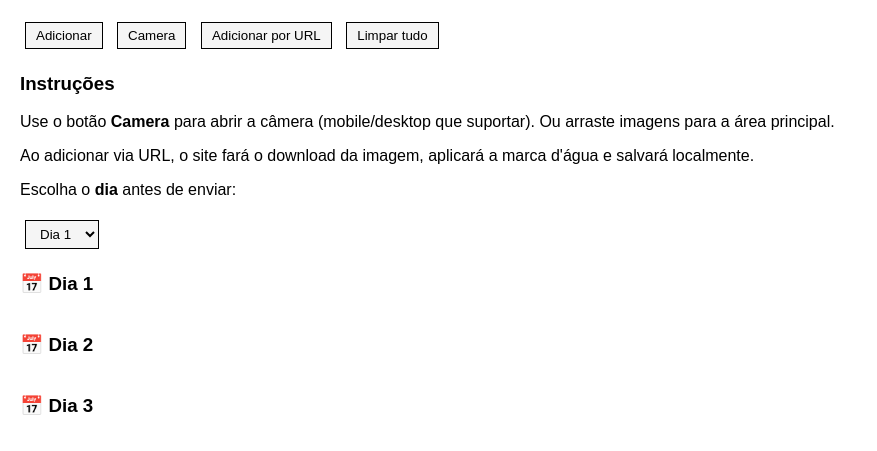
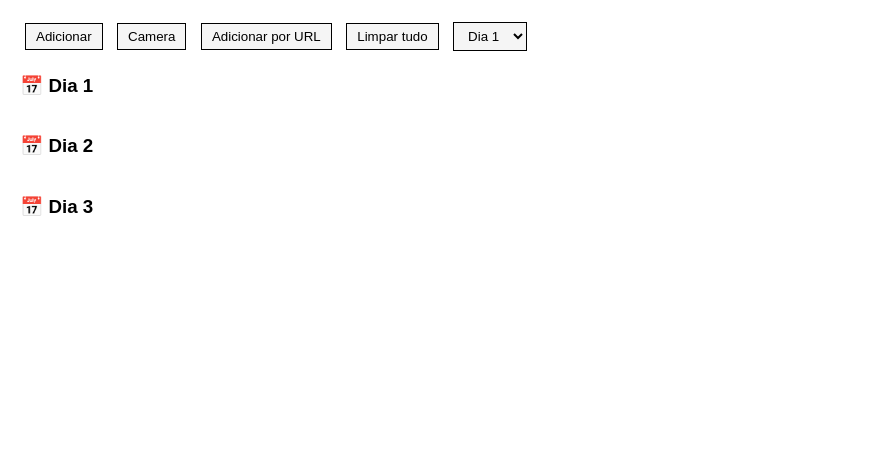
Before and after one commit to sabrinaalves-1/galeria.setec, a plain HTML site: page index.html in a window 1280 px wide. Shown: the part 51-502 px from the top of the page, without its empty margins (0-877 px from the left). Drawn offline with Linux system fonts and the light colour scheme.

Commit message:
Update index.html

```diff
--- a/index.html
+++ b/index.html
@@ -8,25 +8,19 @@
 </head>
 <body>
   <h2>Galeria • Barbosa</h2>
+
+  <div class="controls">
     <button id="addBtn">Adicionar</button>
     <button id="cameraBtn">Camera</button>
     <button id="urlBtn">Adicionar por URL</button>
     <button id="clearBtn">Limpar tudo</button>
 
-  <h3>Instruções</h3>
-  <p>
-    Use o botão <b>Camera</b> para abrir a câmera (mobile/desktop que suportar).
-    Ou arraste imagens para a área principal.
-  </p>
-  <p>
-    Ao adicionar via URL, o site fará o download da imagem, aplicará a marca d'água e salvará localmente.
-  </p>
-  <p>Escolha o <b>dia</b> antes de enviar:</p>
     <select id="daySelect">
       <option value="1">Dia 1</option>
       <option value="2">Dia 2</option>
       <option value="3">Dia 3</option>
     </select>
+  </div>
 
   <h3>📅 Dia 1</h3>
   <div id="gallery1" class="gallery"></div>
```
Lines whose indentation alone changed are shown as unchanged.
